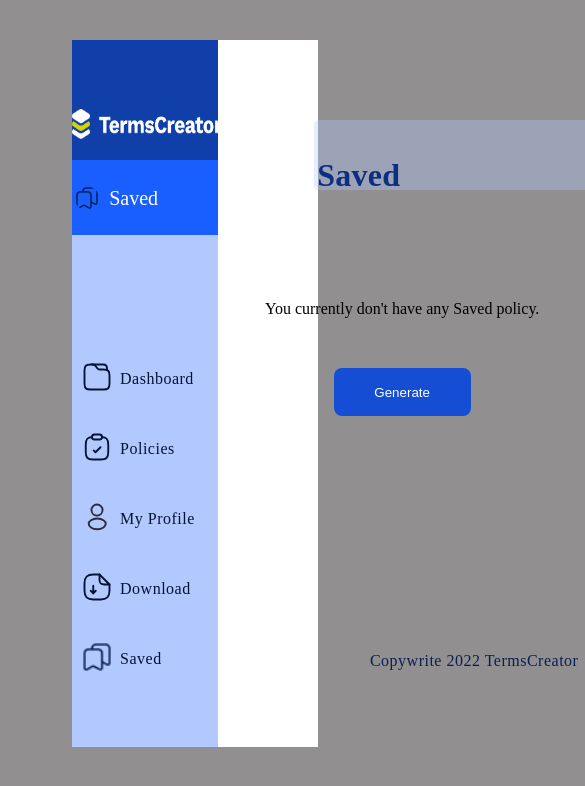
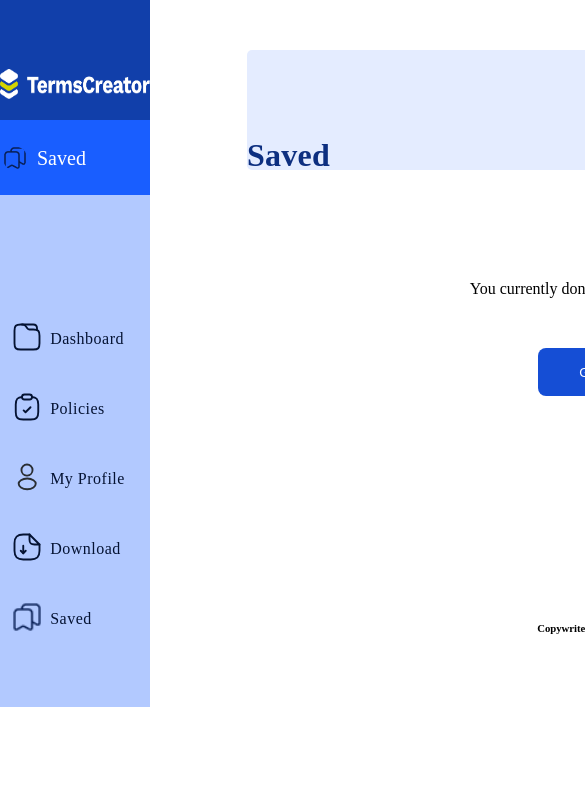
Before and after one commit to aanu444/t-c-gen-72, a website: page saved.html in a window 390 px wide. Shown: the top 786 px of the page, 585 px wide, since content can reach past the window. Drawn offline with Linux system fonts and the light colour scheme.

Commit message:
All necessary adjustment done.
someone please help with responsiveness.

```diff
--- a/saved.css
+++ b/saved.css
@@ -1,26 +1,30 @@
+
 * {
   margin: 0;
   padding: 0;
-    box-sizing: border-box;
+  /*box-sizing: border-box;*/
 }
-  body {
-    width: 70%;
-    /* height: 5%; */
-    border: 10px white;
-    margin: auto;
+*/body {
+ /* width: 70%;*/
+  /*height: 5%;
+  /*border: 10px white;*/
+  /*margin: auto;*/
   /* margin-top: 40px; */
   display: flex;
   justify-content: center;
   align-items: center;
-    background-color: rgb(145, 143, 143);
-    background-size: 70%;
+
+  /*background-color: rgb(145, 143, 143);
+  background-size: 70%;*/
 }
 .container {
   display: flex;
   flex-direction: row;
   width: 90%;
   background: #ffffff;
-    margin-top: 40px;
+ /* margin-top: 40px;*/
+
+
 }
 
 .bar {
@@ -66,7 +70,7 @@
 }
 
 .box {
-    width: 70%;
+  width: 100%;
   height: 80%;
 }
 
@@ -85,9 +89,9 @@
 }
 
 .tab {
-    width: 400px;
-    margin: 80px auto 0 auto;
-    height: 70px;
+  width: 800px;
+  margin: 50px auto 0 auto;
+  height: 120px;
   background: rgba(178, 201, 255, 0.35);
   border-radius: 5px;
   display: flex;
@@ -96,7 +100,7 @@
 .tab > h1 {
   width: 78%;
   align-self: flex-end;
-    padding-left: 3px;
+  padding-right: 3px;
   height: 30px;
   font-family: "Work Sans";
   font-style: normal;
@@ -105,18 +109,19 @@
   line-height: 38px;
   display: flex;
   align-items: center;
-    text-align: center;
+  text-align: right;
   letter-spacing: 0.25px;
   color: #0d2f80;
   mix-blend-mode: normal;
-    font-family: Work Sans;
+  font-family: "Work Sans";
   letter-spacing: 0.25px;
+
 
 }
 
 .tab > img {
-    width: 90px;
-    height: 70px;
+  width: 175px;
+  height: 120px;
   background-color: rgb(41, 53, 221);
 }
 
@@ -147,6 +152,7 @@
   /* identical to box height */
   align-items: center;
   letter-spacing: 0.5px;
+
   /* Primary Color/1000 */
   color: #081f55;
 }
@@ -244,14 +250,26 @@
 
 }
 
-
 .word {
   text-align: center;
   align-items: center;
-    justify-content: center;
+  font-family: "Work Sans";
 }
 
-  .edit{
+@media  screen and (max-width: 700px) {
+  .bar {
+    width: 100%;
+    height: auto;
+    position: relative;
+
+  }
+  @media  screen and (max-width:400px) {
+    .bar{text-align: center;
+    float: none;}
+  }
+
+  .content{
     text-align: center;
-    align-items: center;
+    float: none;
   }
+}
--- a/saved.html
+++ b/saved.html
@@ -72,7 +72,7 @@
             </div>
             <div class="footer">
                 <p>
-                    Copywrite 2022 TermsCreator
+                  <h6> Copywrite 2022 TermsCreator</h6>
                 </p>
             </div>
         </div>
```
Lines whose indentation alone changed are shown as unchanged.
